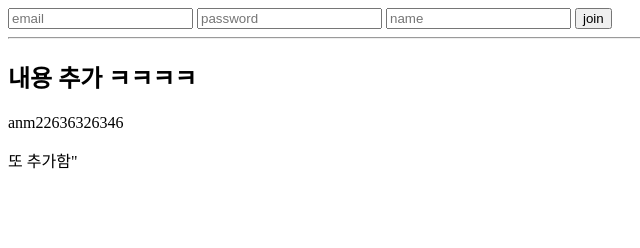
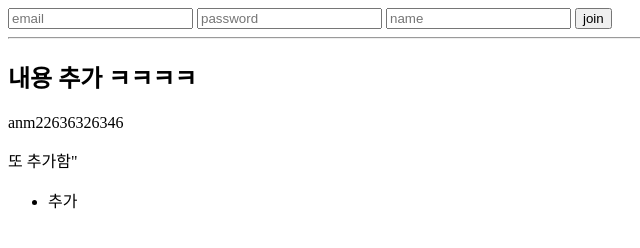
Before and after one commit to nam2626/git_team_test, a plain HTML site: page index.html in a window 1280 px wide. Shown: the full height of the page, 0-640 px from the left. Drawn offline with Linux system fonts and the light colour scheme.

Commit message:
checkout

```diff
--- a/index.html
+++ b/index.html
@@ -14,5 +14,8 @@
 	<h2>내용 추가 ㅋㅋㅋㅋ</h2>
 	<p>anm22636326346</p>
 	<p>또 추가함"</p>
+	<ul>
+		<li>추가</li>
+	</ul>
 </body>
 </html>
```
